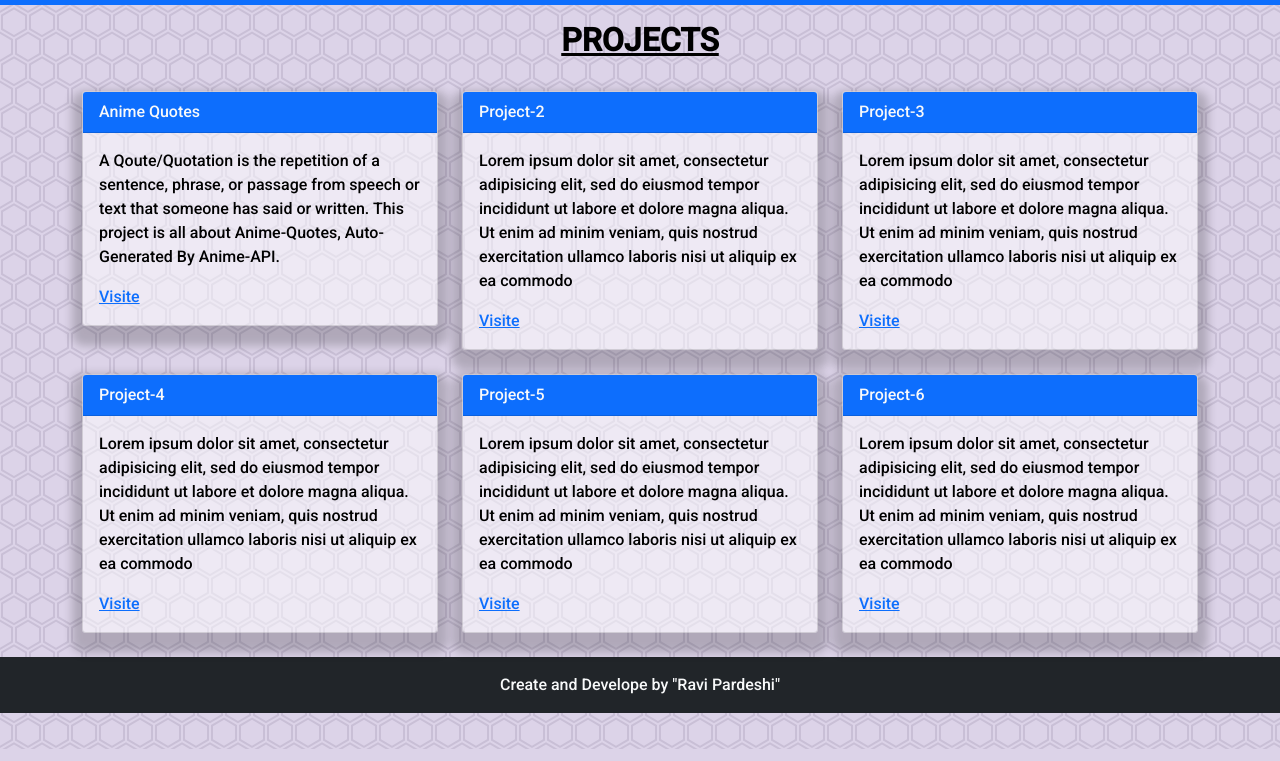
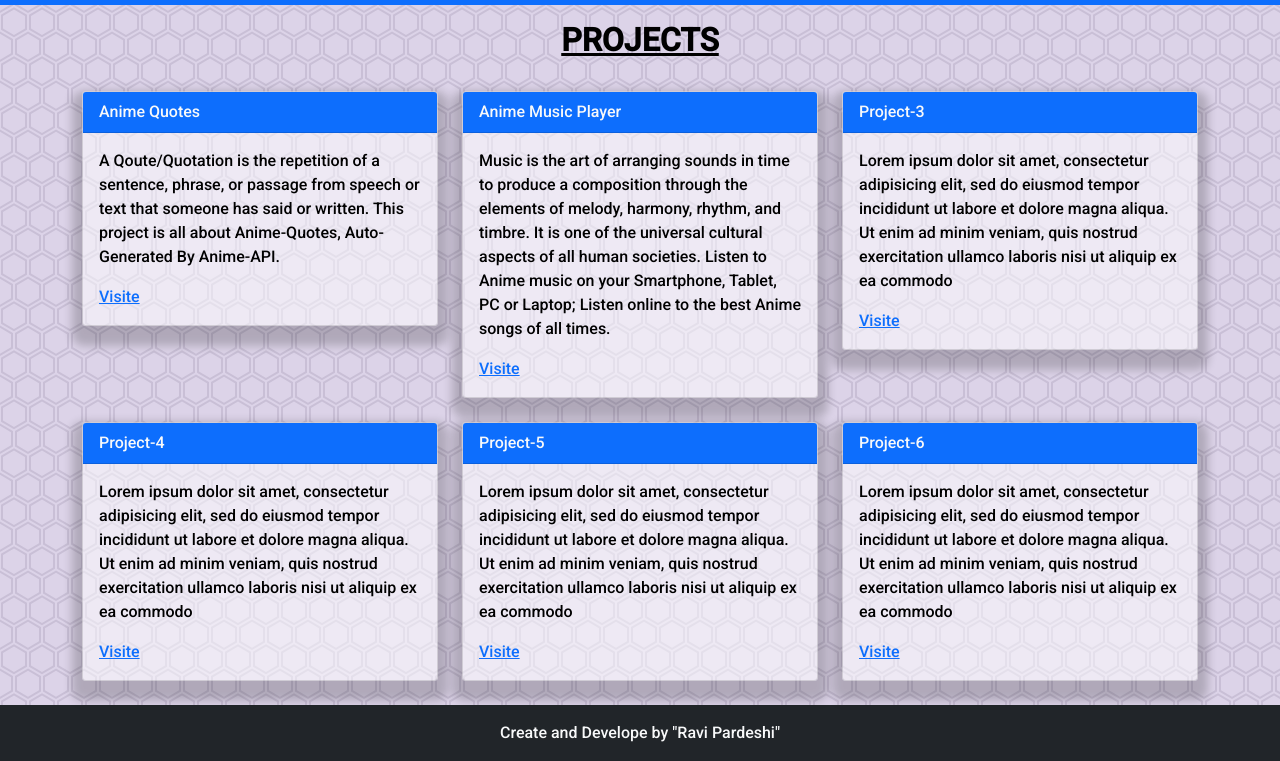
Before and after one commit to ravi-55/ravi-55.github.io, a plain HTML site: page index.html in a window 1280 px wide. Shown: the part 51-812 px from the top of the page. Drawn offline with nearby package versions, Linux system fonts and the light colour scheme.

Commit message:
Add Project-2

```diff
--- a/index.html
+++ b/index.html
@@ -69,13 +69,13 @@
 				<!-- Card -->
 					<div class="card">
 					  <div class="card-header text-light bg-primary">
-					  	Project-2
+					  	Anime Music Player
 					  </div>
 					  <div class="card-body">
 					  	<p>
-					  		Lorem ipsum dolor sit amet, consectetur adipisicing elit, sed do eiusmod tempor incididunt ut labore et dolore magna aliqua. Ut enim ad minim veniam, quis nostrud exercitation ullamco laboris nisi ut aliquip ex ea commodo
+					  		Music is the art of arranging sounds in time to produce a composition through the elements of melody, harmony, rhythm, and timbre. It is one of the universal cultural aspects of all human societies. Listen to Anime music on your Smartphone, Tablet, PC or Laptop; Listen online to the best Anime songs of all times.
 					  	</p>
-					  	<a href="#">Visite</a>
+					  	<a href="./music-player/index.html">Visite</a>
 					  </div>
 					</div> <!-- End of Card -->
 			</div><!-- End of Col -->
```
